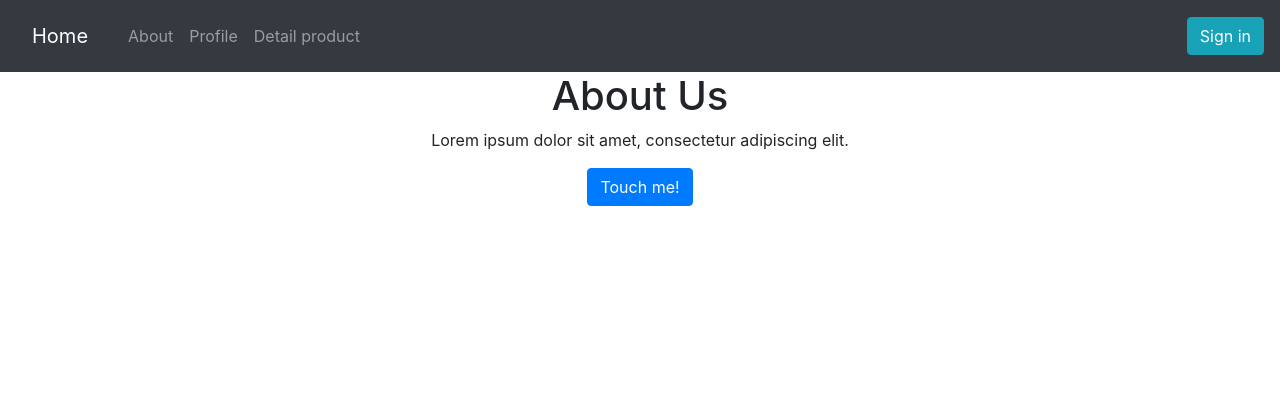
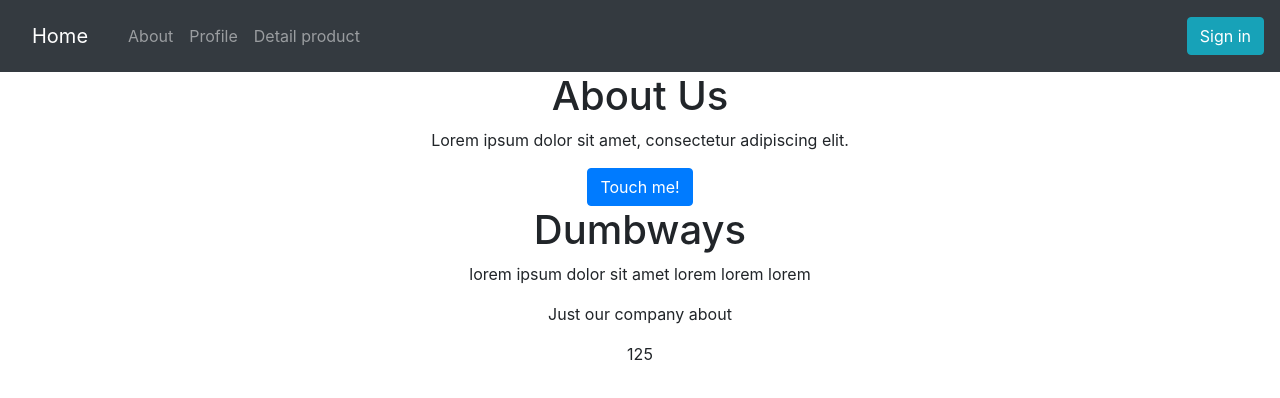
Before and after one commit to Jody-septiawan/reactjs-advance-result, a React (Create React App) app: page /about in a window 1280 px wide. Shown: the top 398 px of the page. Built offline with nearby package versions, Linux system fonts and the light colour scheme.

Commit message:
done prop types checking

```diff
--- /dev/null
+++ b/src/components/DetailProfile.js
@@ -0,0 +1,20 @@
+import PropTypes from "prop-types";
+
+function DetailProfile(props) {
+  return (
+    <>
+      <h1>{props.title}</h1>
+      <p>{props.description}</p>
+      <p>{props.summary}</p>
+      <p>{props.total}</p>
+    </>
+  );
+}
+
+DetailProfile.propTypes = {
+  title: PropTypes.string.isRequired, // required props
+  description: PropTypes.string,
+  summary: PropTypes.string,
+  total: PropTypes.number,
+};
+export default DetailProfile;
--- a/src/pages/About.js
+++ b/src/pages/About.js
@@ -1,11 +1,17 @@
 import { Container, Button } from "react-bootstrap";
-
+import DetailProfile from "../components/DetailProfile";
 function About() {
   return (
     <Container className="text-center">
       <p className="h1">About Us</p>
       <p>Lorem ipsum dolor sit amet, consectetur adipiscing elit.</p>
       <Button>Touch me!</Button>
+      <DetailProfile
+        title="Dumbways"
+        description="lorem ipsum dolor sit amet lorem lorem lorem"
+        summary="Just our company about"
+        total={125}
+      />
     </Container>
   );
 }
```
